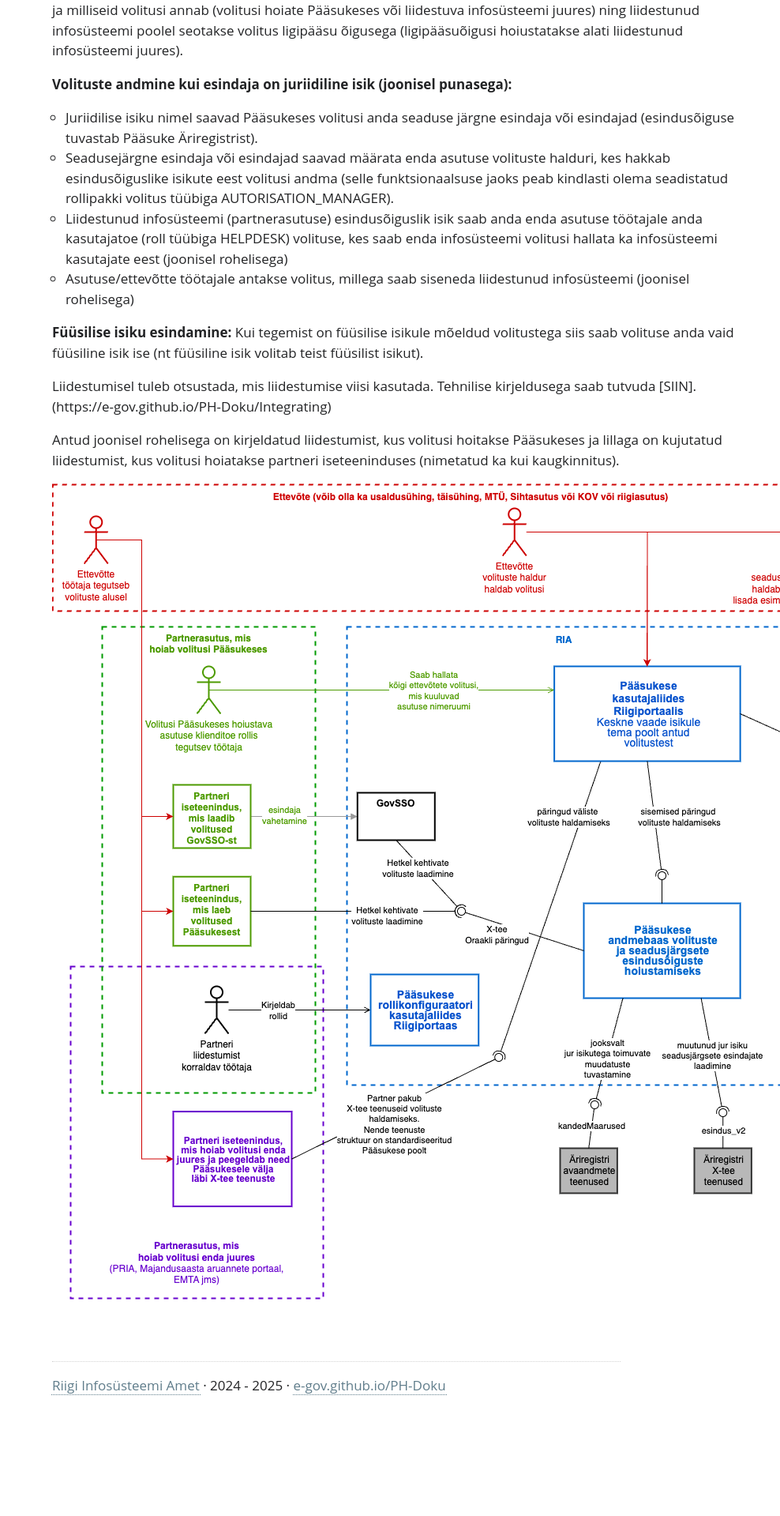
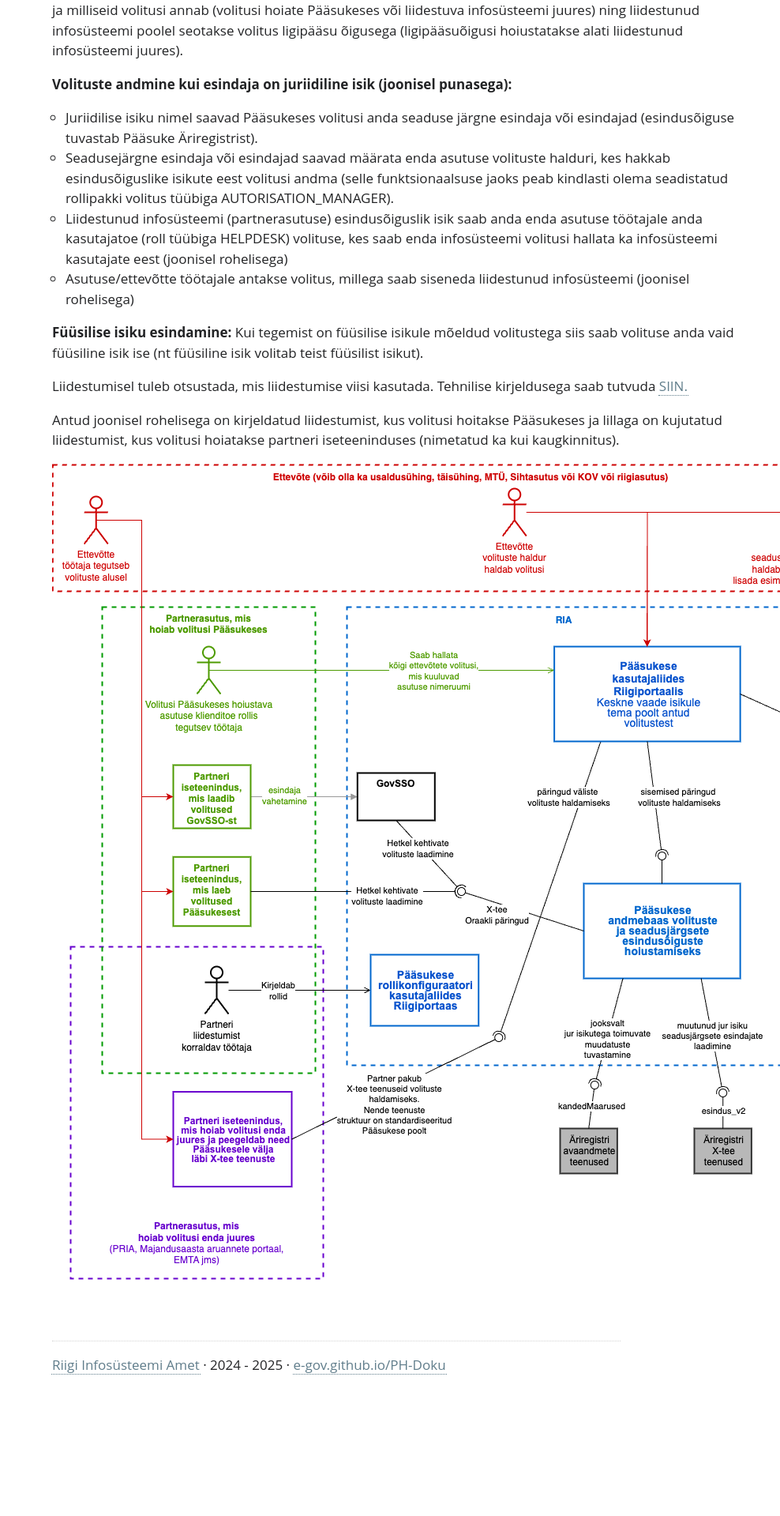
Before and after one commit to e-gov/PH-Doku, a Jekyll site: the page built from Kirjeldus.md, in a window 1280 px wide. Shown: the part 1951-3870 px from the top of the page at 79% size, without its empty margins (292-1280 px from the left). Built offline with Jekyll 4.4.1, drawn with Linux system fonts in a browser that asks for light colours; our own code applies the rules of GitHub Pages for plain Markdown files; part of the change alters nothing that is shown.

Commit message:
Update links and formatting in Kirjeldus.md

```diff
--- a/Kirjeldus.md
+++ b/Kirjeldus.md
@@ -66,7 +66,7 @@ Lähiajal lisanduvad funktsionaalsused: volituste ajaloo vaatamine
 
 ### Pääsuke pakub & tarbib
 * Pääsuke pakub kasutajale keskset ülevaadet tema poolt antud või talle antud volituste kohta terves riigi infosüsteemis.
-* Pääsuke pakub X-tee liideseid volituste küsimiseks (nn oraakliliides) ja volituste muutmiseks ning volituste haldamise kasutajaliidest [eesti.ee](http://eesti.ee/) portaalis.
+* Pääsuke pakub X-tee liideseid volituste küsimiseks (nn oraakliliides) ja volituste muutmiseks ning volituste haldamise kasutajaliidest [eesti.ee](http://eesti.ee/){:target="_blank"} portaalis.
 * Pääsuke tarbib Äriregistri ja Rahvastikuregistri X-tee teenuseid (vt allpool olevat joonist).
 
 
@@ -83,7 +83,7 @@ Lähiajal lisanduvad funktsionaalsused: volituste ajaloo vaatamine
 
 **Füüsilise isiku esindamine:** Kui tegemist on füüsilise isikule mõeldud volitustega siis saab volituse anda vaid füüsiline isik ise (nt füüsiline isik volitab teist füüsilist isikut).
 
-Liidestumisel tuleb otsustada, mis liidestumise viisi kasutada. Tehnilise kirjeldusega saab tutvuda [SIIN].(https://e-gov.github.io/PH-Doku/Integrating)
+Liidestumisel tuleb otsustada, mis liidestumise viisi kasutada. Tehnilise kirjeldusega saab tutvuda [SIIN.](https://e-gov.github.io/PH-Doku/Integrating){:target="_blank"}
 
 Antud joonisel rohelisega on kirjeldatud liidestumist, kus volitusi hoitakse Pääsukeses ja lillaga on kujutatud liidestumist, kus volitusi hoiatakse partneri iseteeninduses (nimetatud ka kui kaugkinnitus).
 
```
